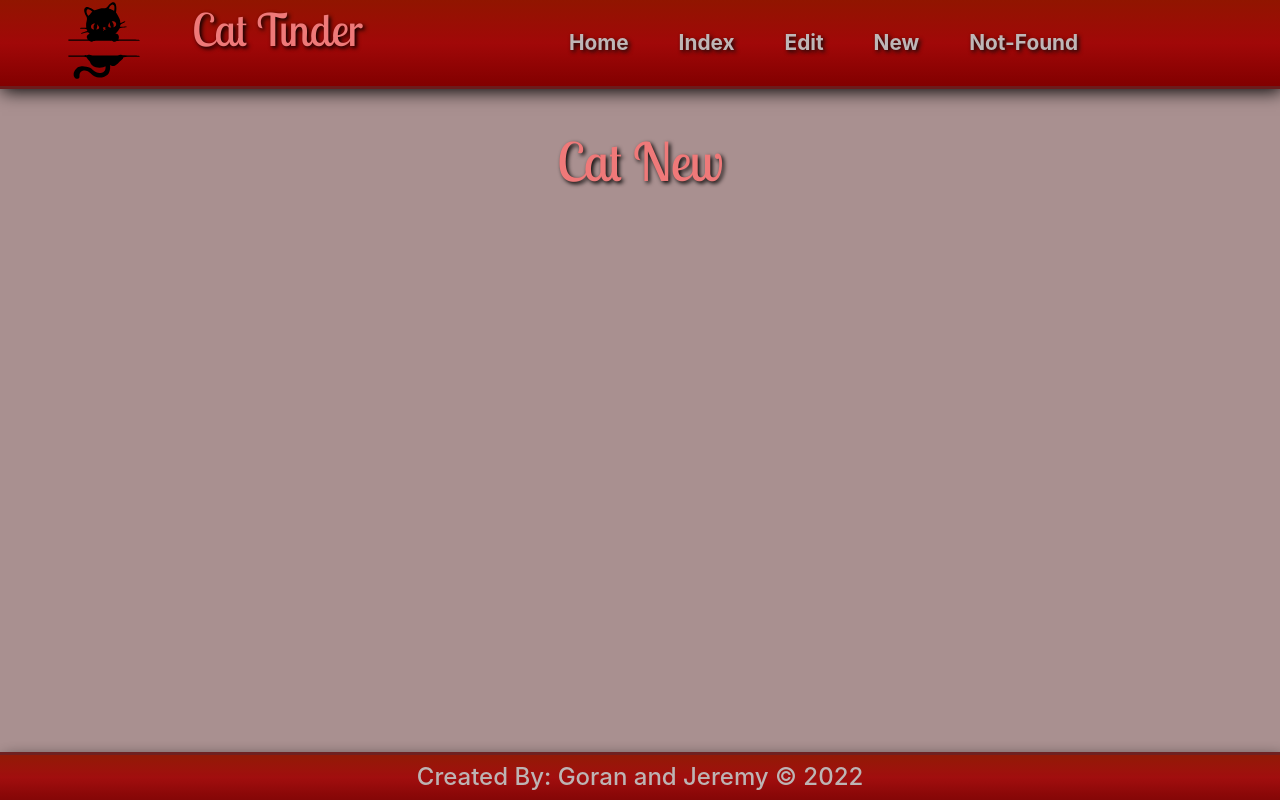
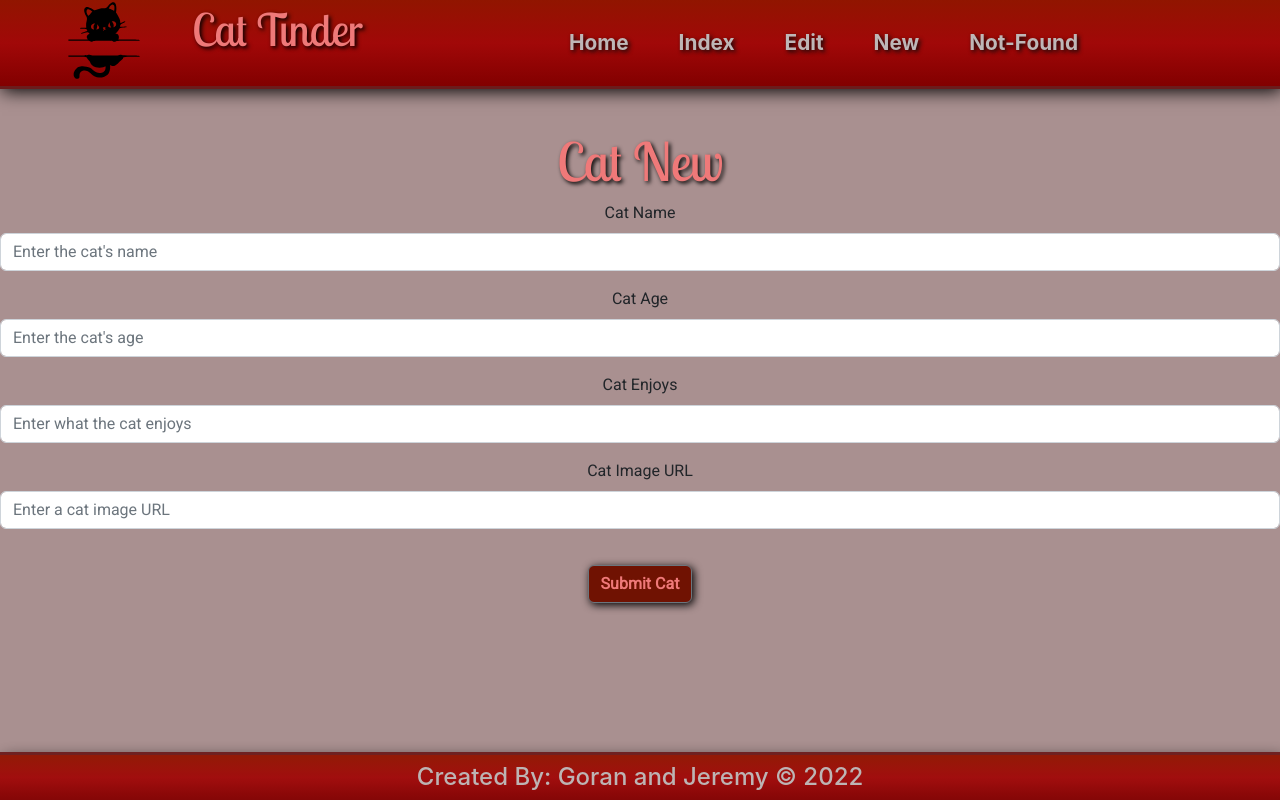
Before and after one commit to JeremyDuncan/cat-tinder-frontend-higher-order-coders, a React (Create React App) app: page /catnew in a window 1280 px wide. Built offline with nearby package versions, Linux system fonts and the light colour scheme.

Commit message:
added create functionality

```diff
--- a/src/App.js
+++ b/src/App.js
@@ -1,4 +1,4 @@
-import React, { useState } from "react";
+import React, { useEffect, useState } from "react";
 import { Route, Routes } from "react-router-dom";
 import "./App.css";
 import Footer from "./components/Footer";
@@ -12,6 +12,11 @@ import Home from "./pages/Home";
 import NotFound from "./pages/NotFound";
 
 const App = () => {
+
+  const createCat = (cat) => {
+    console.log(cat)
+  }
+
   return (
     <>
       <Header />
@@ -20,7 +25,7 @@ const App = () => {
           <Route exact path="/" element={<Home />} />
           <Route path="/catindex" element={<CatIndex cats={mockCats}/>} />
           <Route path="/catshow/:id" element={<CatShow cats={mockCats} />} />
-          <Route path="/catnew" element={<CatNew />} />
+          <Route path="/catnew" element={<CatNew createCat={createCat}/>} />
           <Route path="/catedit" element={<CatEdit />} />
           <Route path="*" element={<NotFound />} />
         </Routes>
--- a/src/components/Footer.js
+++ b/src/components/Footer.js
@@ -8,8 +8,6 @@ const Footer = () => {
       color="secondary"
       dark
       fixed="bottom"
-      fill
-      transparent
       id="navFooter"
     >
       <h4>Created By: Goran and Jeremy &copy; 2022</h4>
--- a/src/pages/CatNew.js
+++ b/src/pages/CatNew.js
@@ -1,12 +1,75 @@
-import React from 'react'
+import React, { useState } from "react";
+import { useNavigate } from "react-router-dom";
+import { Button, Form, FormGroup, Input, Label } from "reactstrap";
 
-const CatNew = () => {
+const CatNew = ({createCat}) => {
+  const [newCat, setNewCat] = useState({
+    name: "",
+    age: "",
+    enjoys: "",
+    image: "",
+  });
+
+  const navigate = useNavigate();
+
+  const handleChange = (e) => {
+    setNewCat({ ...newCat, [e.target.name]: e.target.value });
+  };
+  const handleSubmit = () => {
+    createCat(newCat);
+    navigate("/catindex");
+  };
 
   return (
     <div>
       <h1>Cat New</h1>
+
+      <FormGroup>
+        <Label for="name">Cat Name</Label>
+        <Input
+          type="text"
+          name="name"
+          onChange={handleChange}
+          placeholder="Enter the cat's name"
+          value={newCat.name}
+        />
+        </FormGroup>
+        <FormGroup>
+        <Label for="name">Cat Age</Label>
+        <Input
+          type="text"
+          name="age"
+          onChange={handleChange}
+          placeholder="Enter the cat's age"
+          value={newCat.age}
+        />
+        </FormGroup>
+         <FormGroup>
+        <Label for="name">Cat Enjoys</Label>
+        <Input
+          type="text"
+          name="enjoys"
+          onChange={handleChange}
+          placeholder="Enter what the cat enjoys"
+          value={newCat.enjoys}
+        />
+        </FormGroup>
+         <FormGroup>
+        <Label for="name">Cat Image URL</Label>
+        <Input
+          type="text"
+          name="image"
+          onChange={handleChange}
+          placeholder="Enter a cat image URL"
+          value={newCat.image}
+        />
+      </FormGroup>
+
+      <Button onClick={handleSubmit} name="submit">
+        Submit Cat
+      </Button>
     </div>
-  )
-}
+  );
+};
 
-export default CatNew
+export default CatNew;
```
